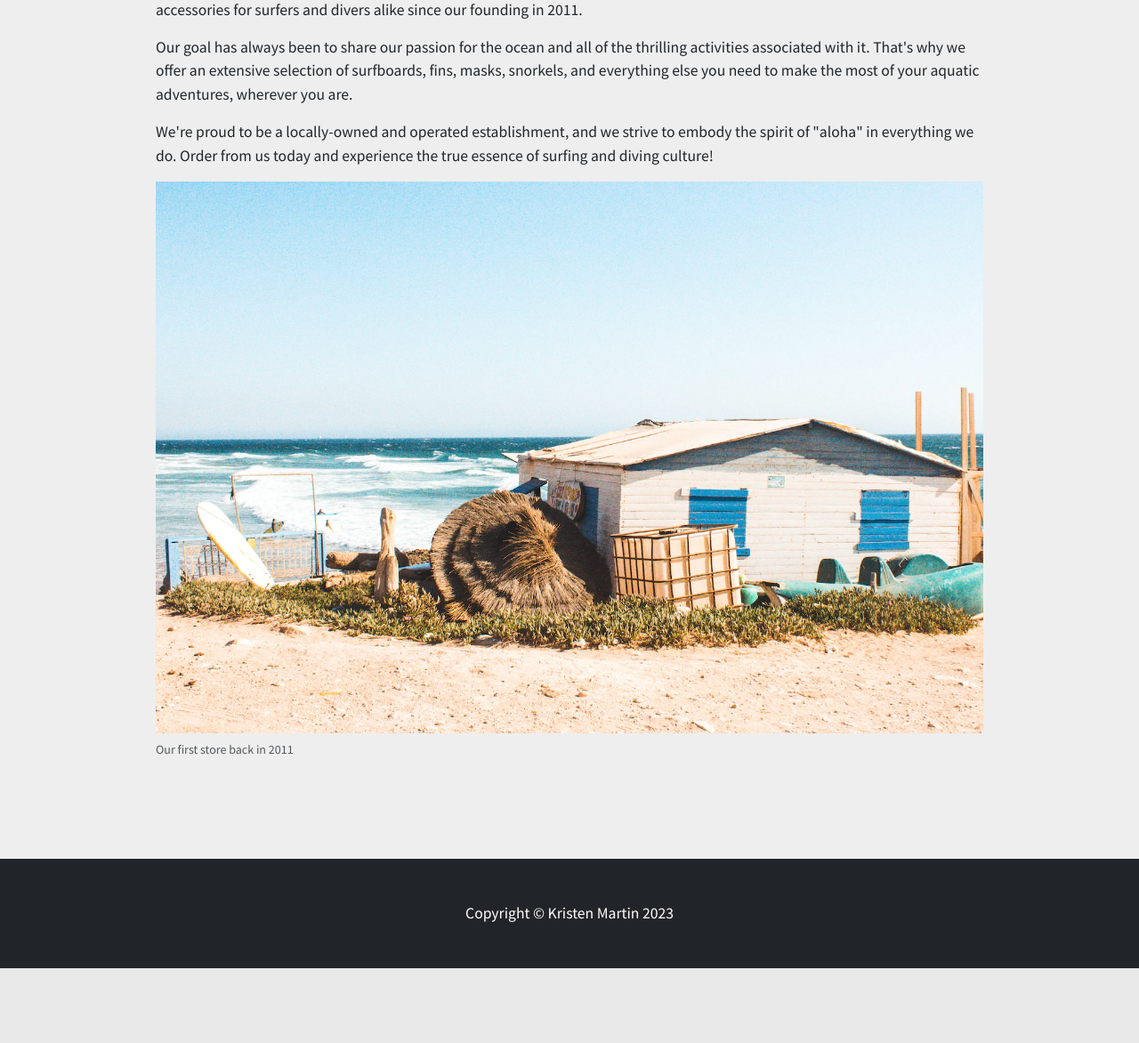
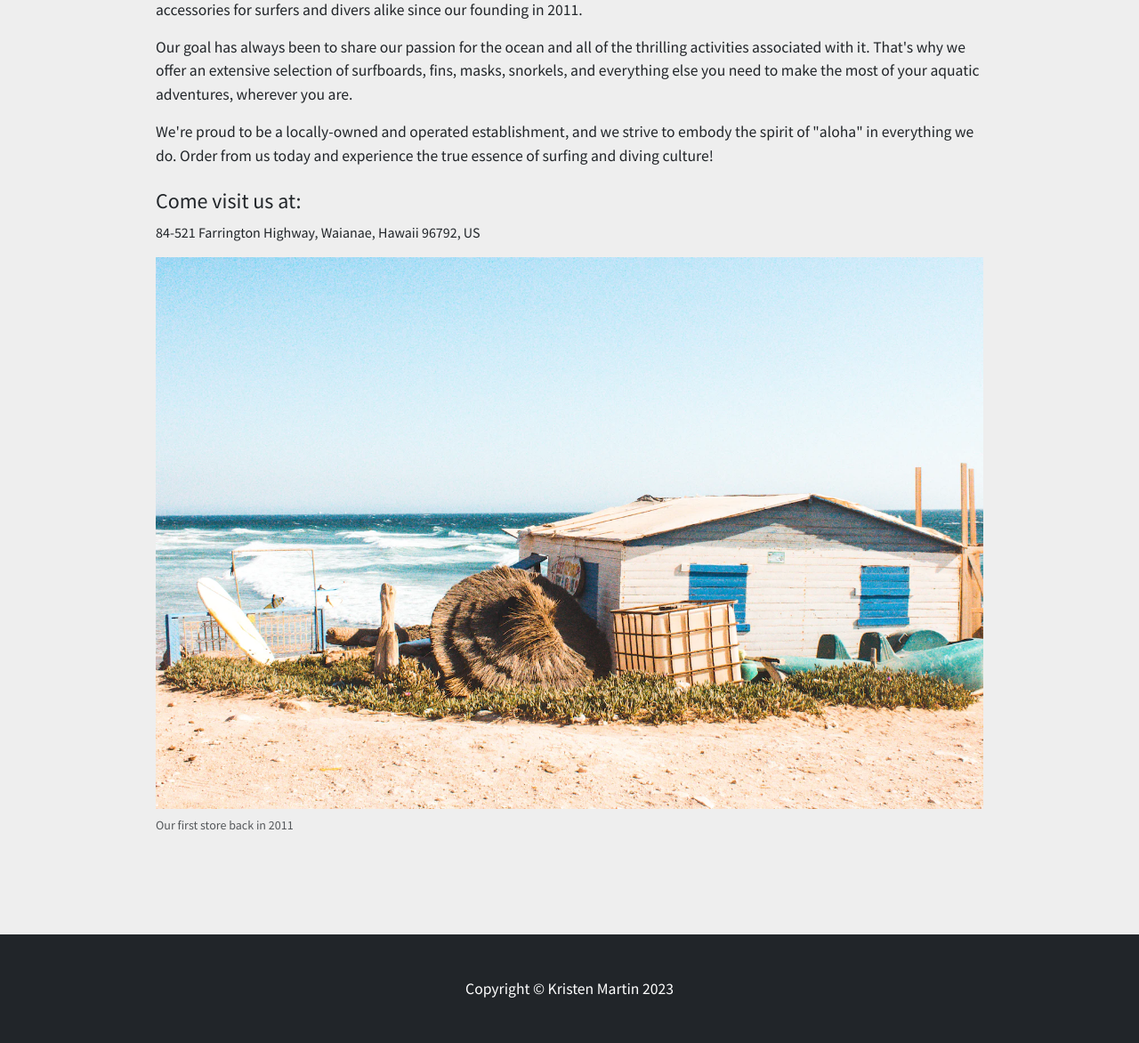
Before and after one commit to KristenM4/Django-Online-Shop, a Django app: page /about/ in a window 1280 px wide. Shown: the part 248-1420 px from the top of the page at 89% size. Before the commit the page ends 1336 px from the top, so only its background shows below. Run offline with Django 4.2, Linux system fonts and the light colour scheme; some libraries are stand-ins or nearby versions.

Commit message:
add store address to about page

```diff
--- a/templates/about.html
+++ b/templates/about.html
@@ -23,6 +23,10 @@ About The Sea Wolf
                 We're proud to be a locally-owned and operated establishment, and we strive to embody the spirit of "aloha"
                 in everything we do. Order from us today and experience the true essence of surfing and diving culture!
             </p>
+            <p>
+                <h4 class="mt-4">Come visit us at:</h4>
+                84-521 Farrington Highway, Waianae, Hawaii 96792, US
+            </p>
             <figure class="figure h-100">
                 <img src="{% static 'images/shack1.jpg' %}" class="figure-img img-fluid" alt="A small shack by the beach in Hawaii">
                 <figcaption class="figure-caption">Our first store back in 2011</figcaption>
```
